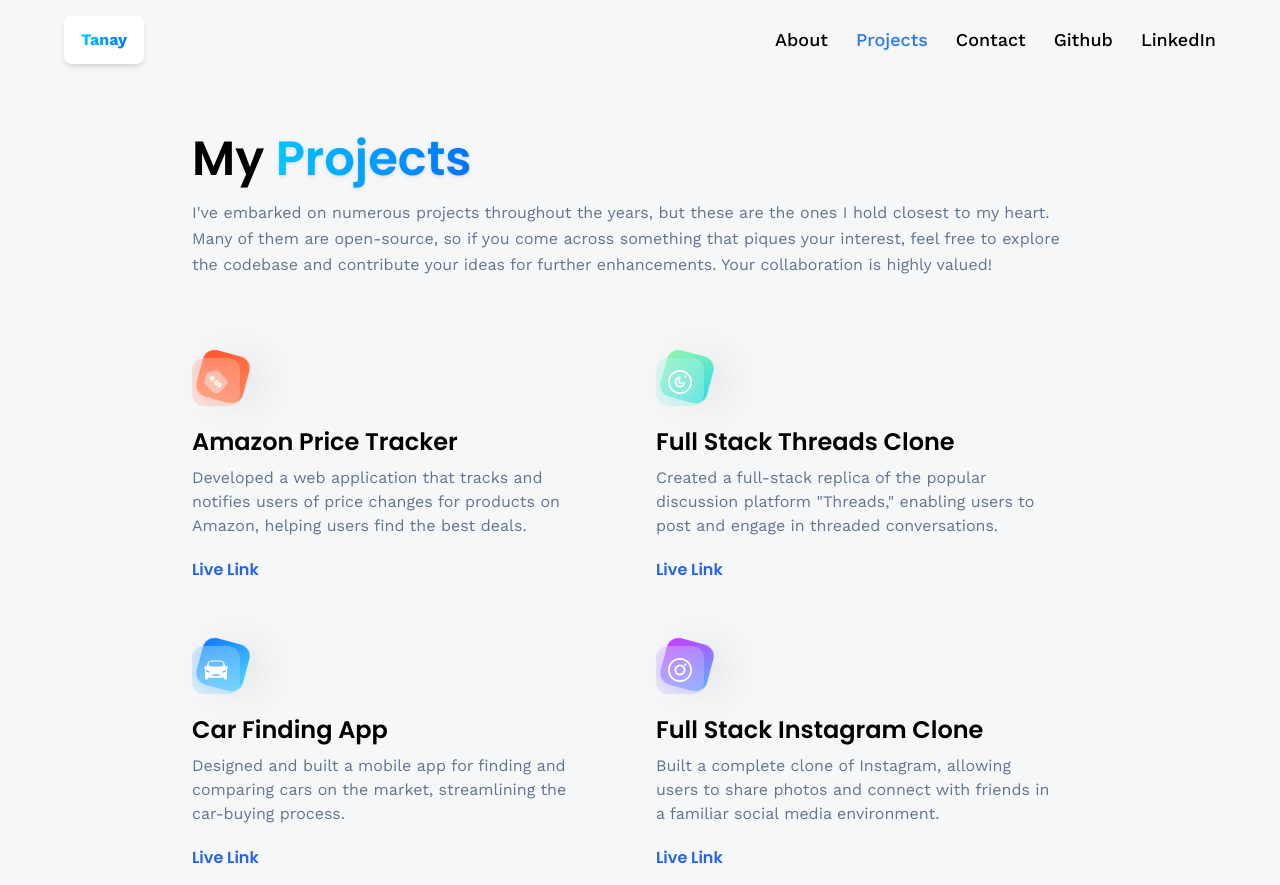
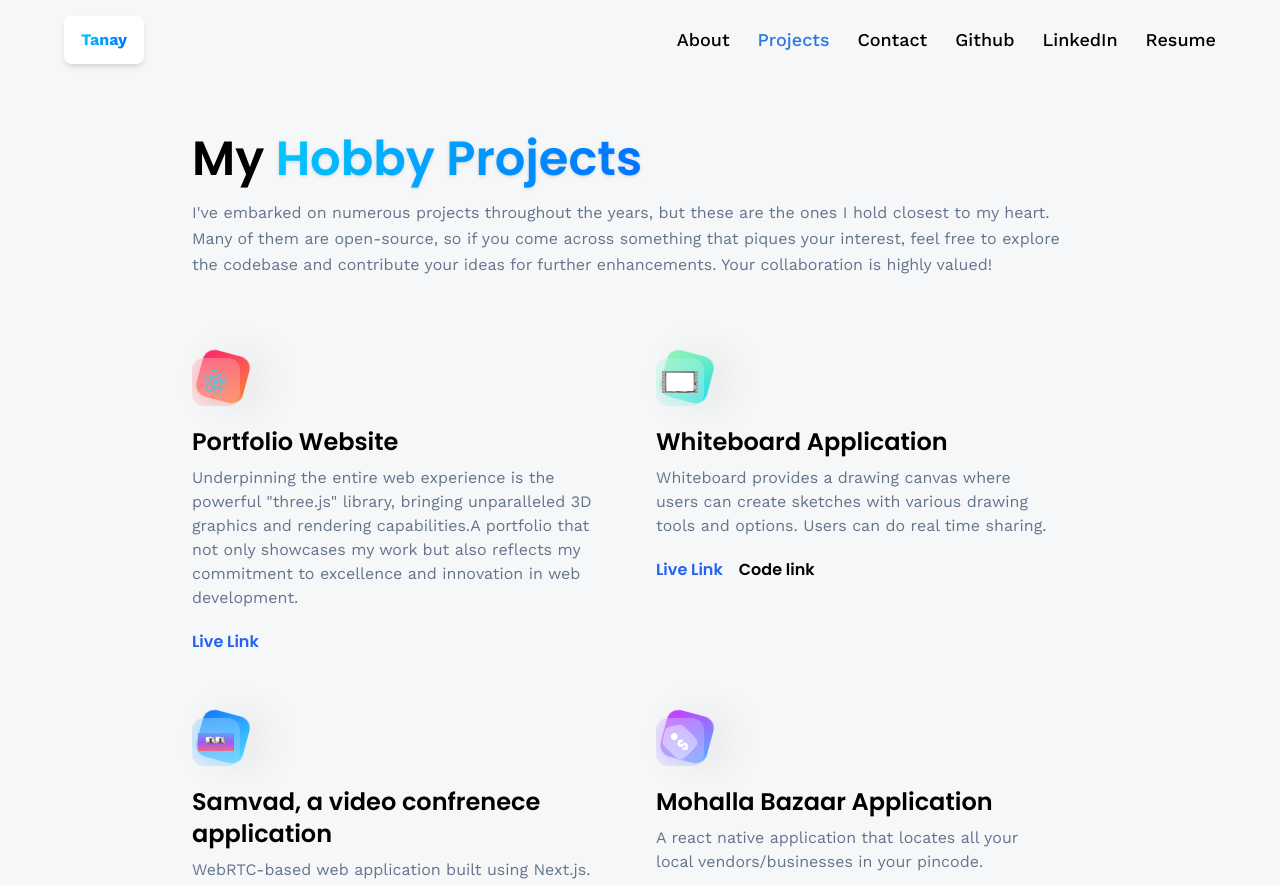
Before and after one commit to TANAYTAPANSHU/tanay-portfolio-website, a React (Vite) app: page /projects in a window 1280 px wide. Shown: the top 885 px of the page. Built offline with nearby package versions, Linux system fonts and the light colour scheme.

Commit message:
pushed code changes

```diff
--- a/src/assets/icons/index.js
+++ b/src/assets/icons/index.js
@@ -29,6 +29,8 @@ import soundoff from './soundoff.png'
 import postgresql from './postgresql.png'
 import python from './python.png'
 import antd from './antd.svg'
+import whiteboard from './whiteboardImage.jpeg'
+import samvad from './samvad.png'
 
 export {
     css,
@@ -61,5 +63,7 @@ export {
     soundoff,
     postgresql,
     python,
-    antd
+    antd,
+    whiteboard,
+    samvad
 }
--- a/src/components/Navbar.tsx
+++ b/src/components/Navbar.tsx
@@ -53,6 +53,15 @@ const Navbar = () => {
         >
           LinkedIn
         </a>
+        <a
+          href="https://www.example.com/path-to-your-resume.pdf"
+          className={"text-black hover:text-blue-500"}
+          target="_blank"
+          rel="noopener noreferrer"
+          download="your-resume.pdf"
+        >
+          Resume
+        </a>
       </nav>
     </header>
   );
--- a/src/constants/index.tsx
+++ b/src/constants/index.tsx
@@ -26,7 +26,9 @@ import {
     typescript,
     python,
     postgresql,
-    antd
+    antd,
+    whiteboard,
+    samvad
 } from "../assets/icons";
 
 interface linkInterface {
@@ -152,7 +154,7 @@ export const experiences : experience[] = [
         date: "Jan 2021 - Mar 2022",
         points: [
             " Worked on the frontend development of no code application Namaste Business, which develops users own app apk in less than 2 minutes.",
-            "Developed, optimized, and worked on improving the UIs of the Mela application, collaborating with the product manager and designers. (Mela had grown to over 100,000 downloads, which is a significant increase from the approximately 50,000 downloads it had when I initially joined.)",
+            "Developed and optimized UIs for Mela and Namaste business,{achieving 100,000+ downloads} through collaboration with the product team.",
             "Collaborating with cross-functional teams including designers, product managers, and other developers to create high-quality products.",
             "Implementing responsive design and ensuring cross-browser compatibility.",
             "Participating in code reviews and providing constructive feedback to other developers.",
@@ -220,45 +222,45 @@ export const socialLinks = [
 
 export const projects = [
     {
-        iconUrl: pricewise,
-        theme: 'btn-back-red',
-        name: 'Amazon Price Tracker',
-        description: 'Developed a web application that tracks and notifies users of price changes for products on Amazon, helping users find the best deals.',
-        link: 'https://github.com/adrianhajdin/pricewise',
+        iconUrl: react,
+        theme: 'btn-back-orange',
+        name: 'Portfolio Website',
+        description: 'Underpinning the entire web experience is the powerful "three.js" library, bringing unparalleled 3D graphics and rendering capabilities.A  portfolio that not only showcases my work but also reflects my commitment to excellence and innovation in web development.',
+        liveLink: 'https://github.com/adrianhajdin/pricewise',
+        githubLink: ''
+
+
     },
     {
-        iconUrl: threads,
+        iconUrl: whiteboard,
         theme: 'btn-back-green',
-        name: 'Full Stack Threads Clone',
-        description: 'Created a full-stack replica of the popular discussion platform "Threads," enabling users to post and engage in threaded conversations.',
-        link: 'https://github.com/adrianhajdin/threads',
+        name: 'Whiteboard Application',
+        description: 'Whiteboard provides a drawing canvas where users can create sketches with various drawing tools and options. Users can do real time sharing.',
+        liveLink: 'https://github.com/adrianhajdin/threads',
+        githubLink: 'https://whiteboard-lilac-seven.vercel.app/'
     },
     {
-        iconUrl: car,
+        iconUrl: samvad,
         theme: 'btn-back-blue',
-        name: 'Car Finding App',
-        description: 'Designed and built a mobile app for finding and comparing cars on the market, streamlining the car-buying process.',
-        link: 'https://github.com/adrianhajdin/project_next13_car_showcase',
+        name: 'Samvad, a video confrenece application',
+        description: ' WebRTC-based web application built using Next.js. Samvad Connect allows users to make anonymous calls with one another, enabling secure and private communication without revealing personal information.',
+        liveLink: 'https://video-conference-webapp.vercel.app/',
+        githubLink: 'https://github.com/TANAYTAPANSHU/video-conference-webapp'
+    },
+    {
+        iconUrl: pricewise,
+        theme: 'btn-back-pink',
+        name: 'Mohalla Bazaar Application',
+        description: 'A react native application that locates all your local vendors/businesses in your pincode.',
+        apkLink: 'https://drive.google.com/file/d/1VFXF0DxgOdqGOfRLqV4CE1OiSdlKeE5j/view',
+        githubLink: 'https://github.com/TANAYTAPANSHU/College-Pocket-App'
     },
     {
         iconUrl: snapgram,
         theme: 'btn-back-pink',
-        name: 'Full Stack Instagram Clone',
-        description: 'Built a complete clone of Instagram, allowing users to share photos and connect with friends in a familiar social media environment.',
-        link: 'https://github.com/adrianhajdin/social_media_app',
+        name: 'Ecommerce App',
+        description: 'Ecommerce application made using the fundamental concepts of React.JS hooks useState, useEffect, useContext, useReducer and custom hooks. Also, react-redux is used for making the cart and react-router-dom navigate and link pages.',
+        liveLink: 'https://hardcore-northcutt-2c0d29.netlify.app/',
+        githubLink: 'https://github.com/TANAYTAPANSHU/ecommerce-app-react'
     },
-    {
-        iconUrl: estate,
-        theme: 'btn-back-black',
-        name: 'Real-Estate Application',
-        description: 'Developed a web application for real estate listings, facilitating property searches and connecting buyers with sellers.',
-        link: 'https://github.com/adrianhajdin/projects_realestate',
-    },
-    {
-        iconUrl: summiz,
-        theme: 'btn-back-yellow',
-        name: 'AI Summarizer Application',
-        description: 'App that leverages AI to automatically generate concise & informative summaries from lengthy text content, or blogs.',
-        link: 'https://github.com/adrianhajdin/project_ai_summarizer',
-    }
 ];
--- a/src/models/Bird.tsx
+++ b/src/models/Bird.tsx
@@ -47,7 +47,7 @@ export  default function Bird() {
 
   return (
     // to create and display 3D objects
-    <mesh ref={birdRef} position={[0, 0.1, 2]} scale={[1, 1, 1]}>
+    <mesh ref={birdRef} position={[0, 0.6, 2]} scale={[1, 1, 1]}>
       <primitive object={scene} />
     </mesh>
   );
--- a/src/models/Island.tsx
+++ b/src/models/Island.tsx
@@ -91,12 +91,12 @@ const Island = ({isRotating, setIsRotating ,setCurrentStage , ...props}) => {
       if (!isRotating) setIsRotating(true);
 
       islandRef.current.rotation.y += 0.01 * Math.PI;
-      rotationSpeed.current = 0.0125;
+      rotationSpeed.current = 0.0100;
     } else if (event.key === "ArrowRight") {
       if (!isRotating) setIsRotating(true);
 
       islandRef.current.rotation.y -= 0.01 * Math.PI;
-      rotationSpeed.current = -0.0125;
+      rotationSpeed.current = -0.0100;
     }
   };
 
--- a/src/pages/Projects.tsx
+++ b/src/pages/Projects.tsx
@@ -10,7 +10,7 @@ const Projects = () => {
       <h1 className='head-text'>
         My{" "}
         <span className='blue-gradient_text drop-shadow font-semibold'>
-          Projects
+         Hobby Projects
         </span>
       </h1>
 
@@ -31,7 +31,7 @@ const Projects = () => {
                 <img
                   src={project.iconUrl}
                   alt='threads'
-                  className='w-1/2 h-1/2 object-contain'
+                  className='w-3/4 h-3/4 object-contain'
                 />
               </div>
             </div>
@@ -41,20 +41,39 @@ const Projects = () => {
                 {project.name}
               </h4>
               <p className='mt-2 text-slate-500'>{project.description}</p>
-              <div className='mt-5 flex items-center gap-2 font-poppins'>
+              <div className='mt-5 flex items-center gap-4 font-poppins'>
+              {project.liveLink && (
                 <Link
-                  to={project.link}
+                  to={project.liveLink}
                   target='_blank'
                   rel='noopener noreferrer'
                   className='font-semibold text-blue-600'
                 >
                   Live Link
                 </Link>
-                {/* <img
-                  src={arrow}
-                  alt='arrow'
-                  className='w-4 h-4 object-contain'
-                /> */}
+              )}
+                {project.apkLink && (
+                <Link
+                  to={project.apkLink}
+                  target='_blank'
+                  rel='noopener noreferrer'
+                  className='font-semibold text-blue-600'
+                >
+                  Get Apk
+                </Link>
+              )}
+             {project.githubLink && (
+                <Link
+                to={project.githubLink}
+                target='_blank'
+                rel='noopener noreferrer'
+                className='font-semibold text-black'
+              >
+               Code link
+              </Link>
+              )}
+
+
               </div>
             </div>
           </div>
```
Also changed, not shown: src/assets/icons/samvad.png (added), src/assets/icons/whiteboardImage.jpeg (added).
